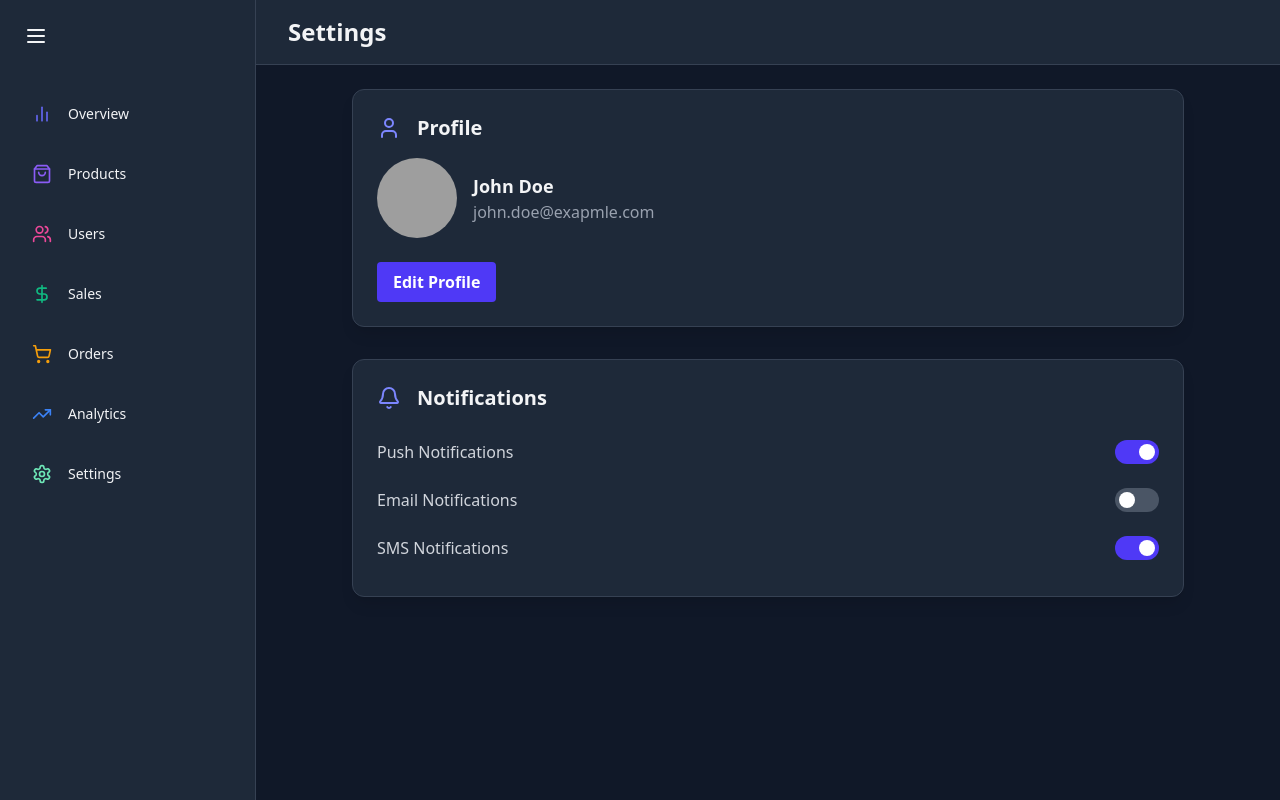
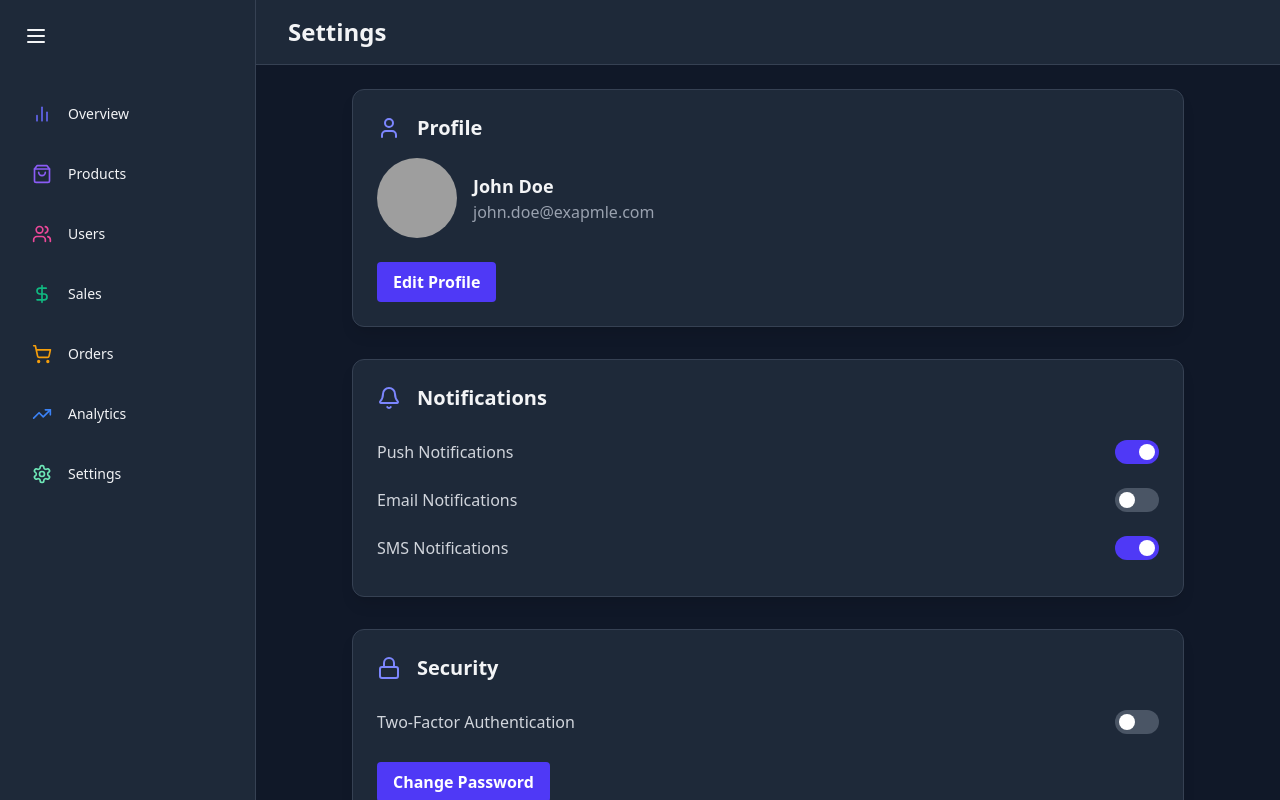
Before and after one commit to souravmanikandan/react-admin-dashboard, a React (Vite) app: page /settings in a window 1280 px wide. Built offline with nearby package versions, Linux system fonts and the light colour scheme; grey boxes are pictures that could not be loaded.

Commit message:
Security

```diff
--- /dev/null
+++ b/src/components/settings/Security.jsx
@@ -0,0 +1,24 @@
+import React, { useState } from 'react'
+import SettingSection from './SettingSection'
+import { Lock } from 'lucide-react'
+import ToggleSwitch from './ToggleSwitch'
+
+const Security = () => {
+    const [twoFactor, setTwoFactor] = useState(false)
+  return (
+    <SettingSection icon={Lock} title={"Security"}>
+        <ToggleSwitch
+            label={"Two-Factor Authentication"}
+            isOn={twoFactor}
+            onToggle={() => setTwoFactor(!twoFactor)}
+        />
+        <div className="mt-4">
+            <button className='bg-indigo-600 hover:bg-indigo-700 text-white font-bold py-2 px-4 rounded transition duration-200'>
+                Change Password
+            </button>
+        </div>
+    </SettingSection>
+  )
+}
+
+export default Security
--- a/src/pages/SettingsPage.jsx
+++ b/src/pages/SettingsPage.jsx
@@ -2,6 +2,7 @@
 import Header from '../components/common/Header'
 import Profile from '../components/settings/Profile'
 import Notifications from '../components/settings/Notifications'
+import Security from '../components/settings/Security'
 
 const SettingsPage = () => {
   return (
@@ -10,6 +11,7 @@
         <main className='max-w-4xl mx-auto py-6 px-4 lg:px-8'>
             <Profile />
             <Notifications />
+            <Security />
         </main>
     </div>
   )
```
